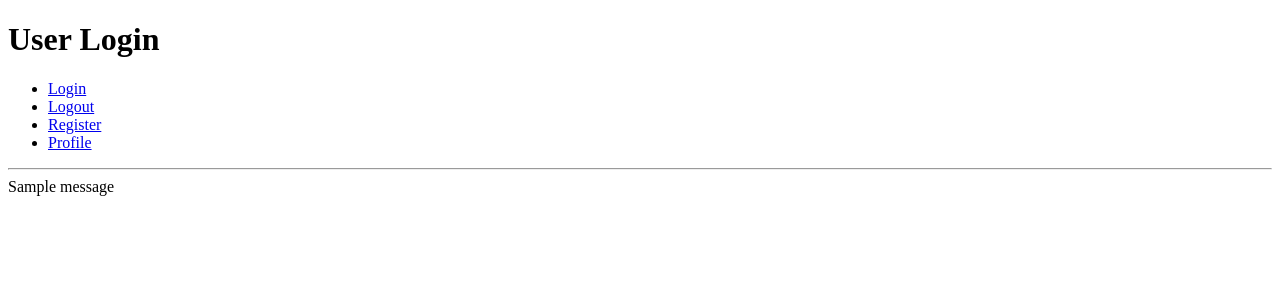
After one commit to coffeeipsum/django-authentication, a Django app: page /accounts/login/ in a window 1280 px wide. The commit adds this page. Shown: the top 300 px of the page. Run offline with Django 3.2, Linux system fonts and the light colour scheme; one stand-in notice (Sample message) is shown.

Commit message:
added login html and url

```diff
--- /dev/null
+++ b/accounts/templates/login.html
@@ -0,0 +1,22 @@
+<!DOCTYPE html>
+<html>
+    <head>
+        <title>Django Auth</title>
+    </head>
+        <body>
+            <h1>User Login</h1>
+                <nav>
+                    <ul>
+                        <li><a href="{% url 'login' %}">Login</a></li>
+                        <li><a href="{% url 'logout' %}">Logout</a></li>
+                        <li><a href="#">Register</a></li>
+                        <li><a href="#">Profile</a></li>
+                    </ul>
+                </nav>
+                    <hr> {% if messages %}
+                    <div>
+                        {% for message in messages %} {{ message }} {% endfor %}
+                    </div>
+                    {% endif %}
+        </body>
+</html>
--- a/accounts/views.py
+++ b/accounts/views.py
@@ -14,3 +14,8 @@ def logout(request):
     auth.logout(request)
     messages.success(request, "You have successfully been logged out")
     return redirect(reverse('index'))
+
+
+def login(request):
+    """Return a login page"""
+    return render(request, 'login.html')
--- a/django_auth/urls.py
+++ b/django_auth/urls.py
@@ -15,11 +15,12 @@ Including another URLconf
 """
 from django.conf.urls import url
 from django.contrib import admin
-from accounts.views import index, logout
+from accounts.views import index, logout, login
 
 
 urlpatterns = [
     url(r'^admin/', admin.site.urls),
     url(r'^$', index, name="index"),
     url(r'^accounts/logout/$', logout, name="logout"),
+    url(r'^accounts/login/$', login, name="login"),
 ]
```
Also changed, not shown: accounts/templates/index.html (+6 -1 lines), db.sqlite3.
